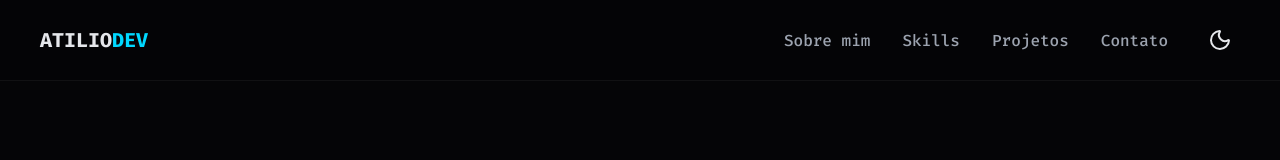
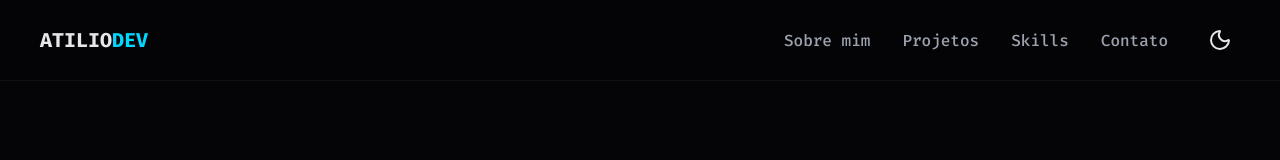
Before and after one commit to karimoreira/meu-portifolio, a React (Vite) app: page / in a window 1280 px wide. Shown: the top 160 px of the page. Built offline with nearby package versions, Linux system fonts and the light colour scheme.

Commit message:
feat: alteração da ordem no nav bar

```diff
--- a/src/components/Navbar.jsx
+++ b/src/components/Navbar.jsx
@@ -17,8 +17,8 @@ export default function Navbar({ theme, setTheme }) {
 
   const links = [
     { name: 'Sobre mim', href: '#about' },
+    { name: 'Projetos', href: '#projects' },
     { name: 'Skills', href: '#skills' },
-    { name: 'Projetos', href: '#projects' },
     { name: 'Contato', href: '#contact' },
   ];
 
```
